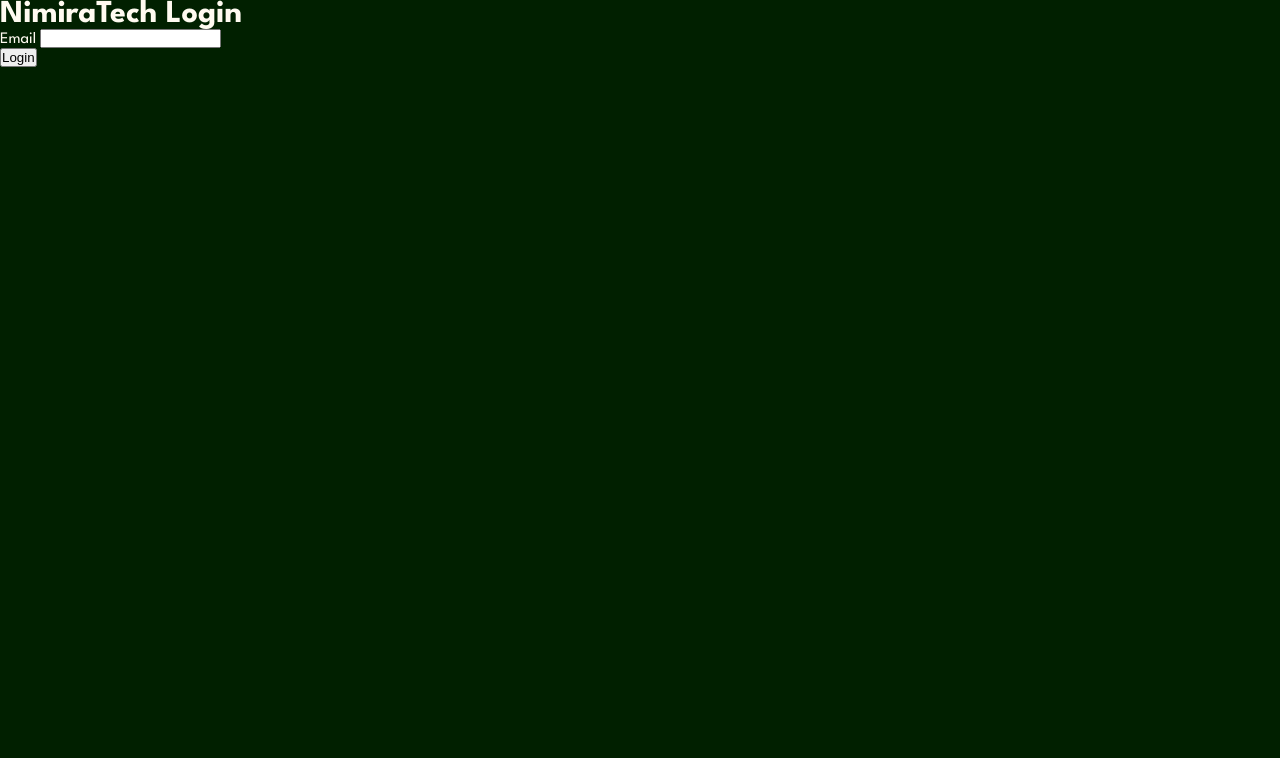
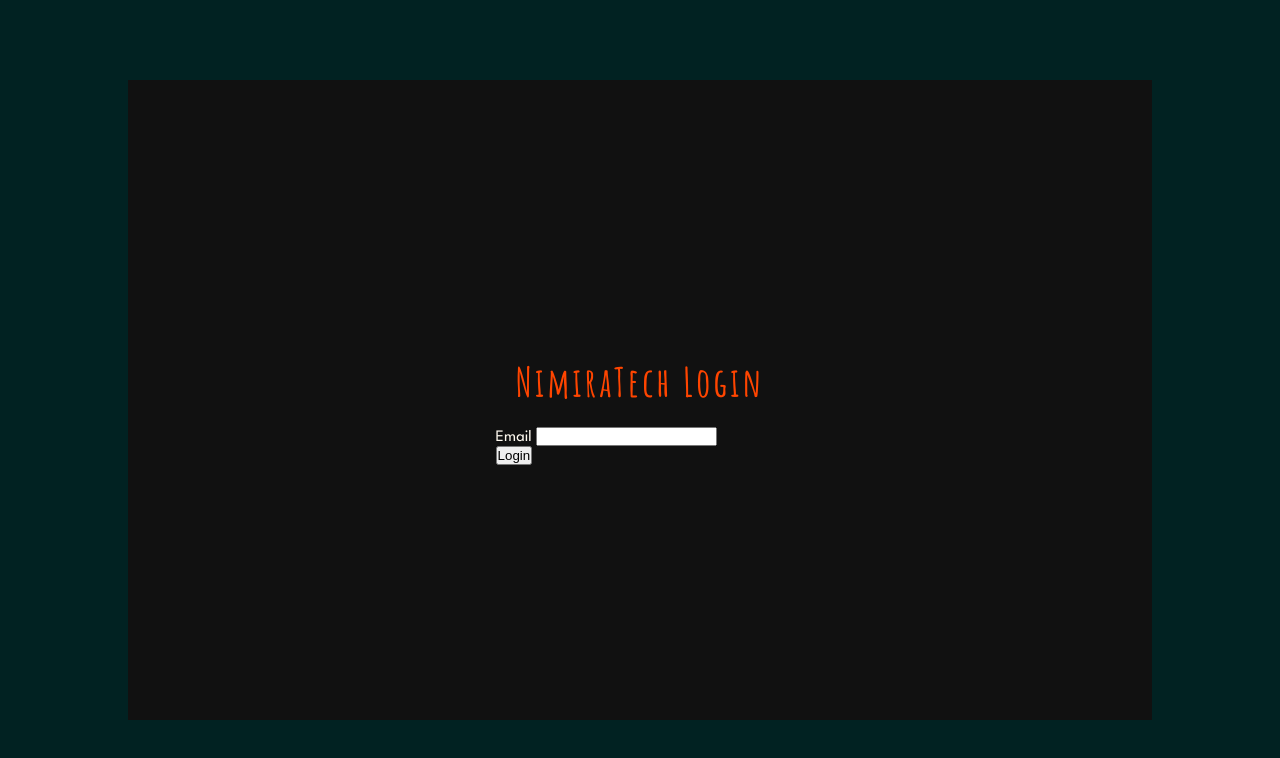
Before and after one commit to Nimira43/HTMX-Login-Form, a website: page temp.html in a window 1280 px wide. Drawn offline with Linux system fonts and the light colour scheme.

Commit message:
Setting up flexbox on body and container

```diff
--- a/public/style.css
+++ b/public/style.css
@@ -9,7 +9,36 @@
 
 body {
   font-family: 'League Spartan', sans-serif;
-  background: #012000;
+  background: #012222;
   color: #fffaf0;
-  min-height: 100vh;
+  height: 100vh;
+  width: 100%;
+  display: flex;
+  align-items: center;
+  justify-content: center;
 }
+
+/* ul {
+  list-style: none;
+  padding: 0;
+  margin: 0;
+} */
+
+.container {
+  width: 80%;
+  height: 80%;
+  display: flex;
+  align-items: center;
+  justify-content: center;
+  background-color: #111;
+}
+
+.heading {
+  font-family: 'Amatic SC', sans-serif;
+  font-size: 40px;
+  font-weight: bold;
+  letter-spacing: 3px;
+  color: #ff4500;
+  text-align: center;
+  margin: 20px;
+}
--- a/temp.html
+++ b/temp.html
@@ -8,9 +8,9 @@
   <title>HTMX Login</title>
 </head>
 <body>
-  <main>
+  <main class="container">
     <form>
-      <h1>NimiraTech Login</h1>
+      <h1 class="heading">NimiraTech Login</h1>
       <div class="control">
         <label for="email">Email</label>
         <input
```
